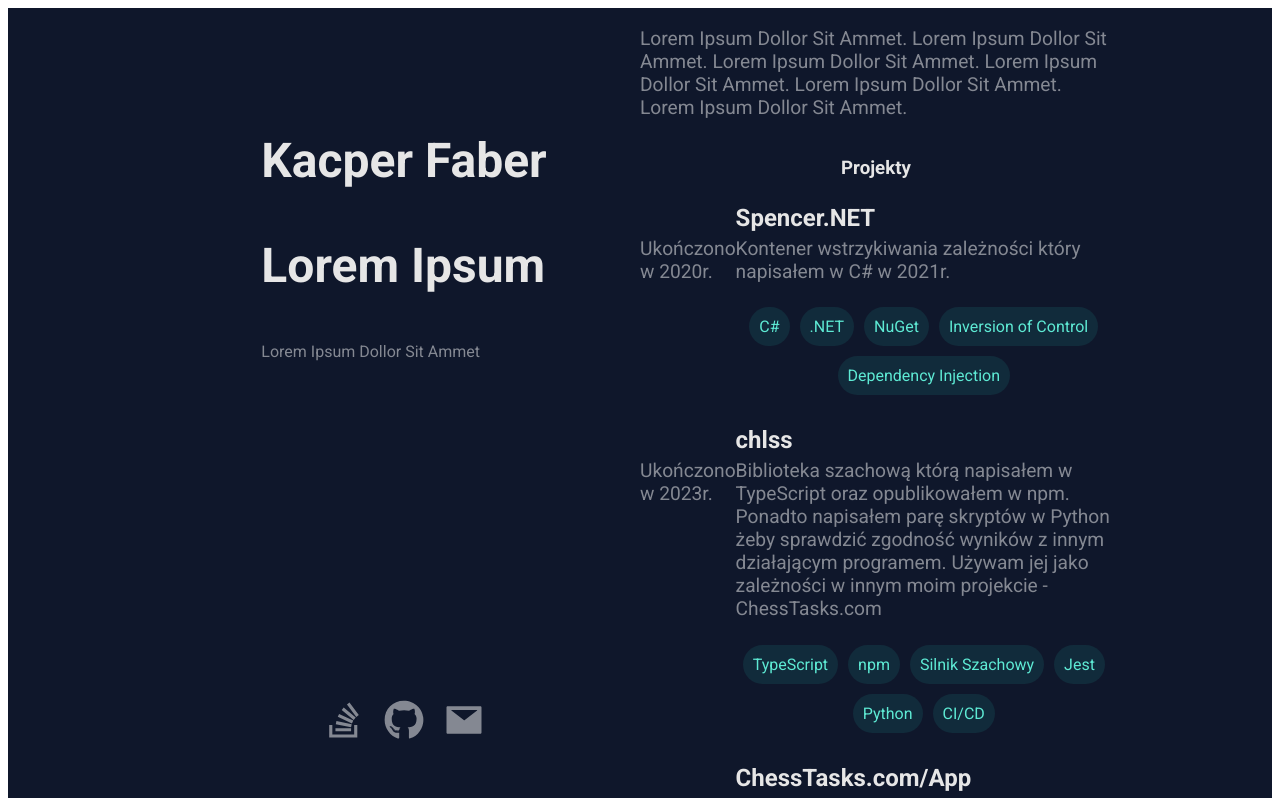
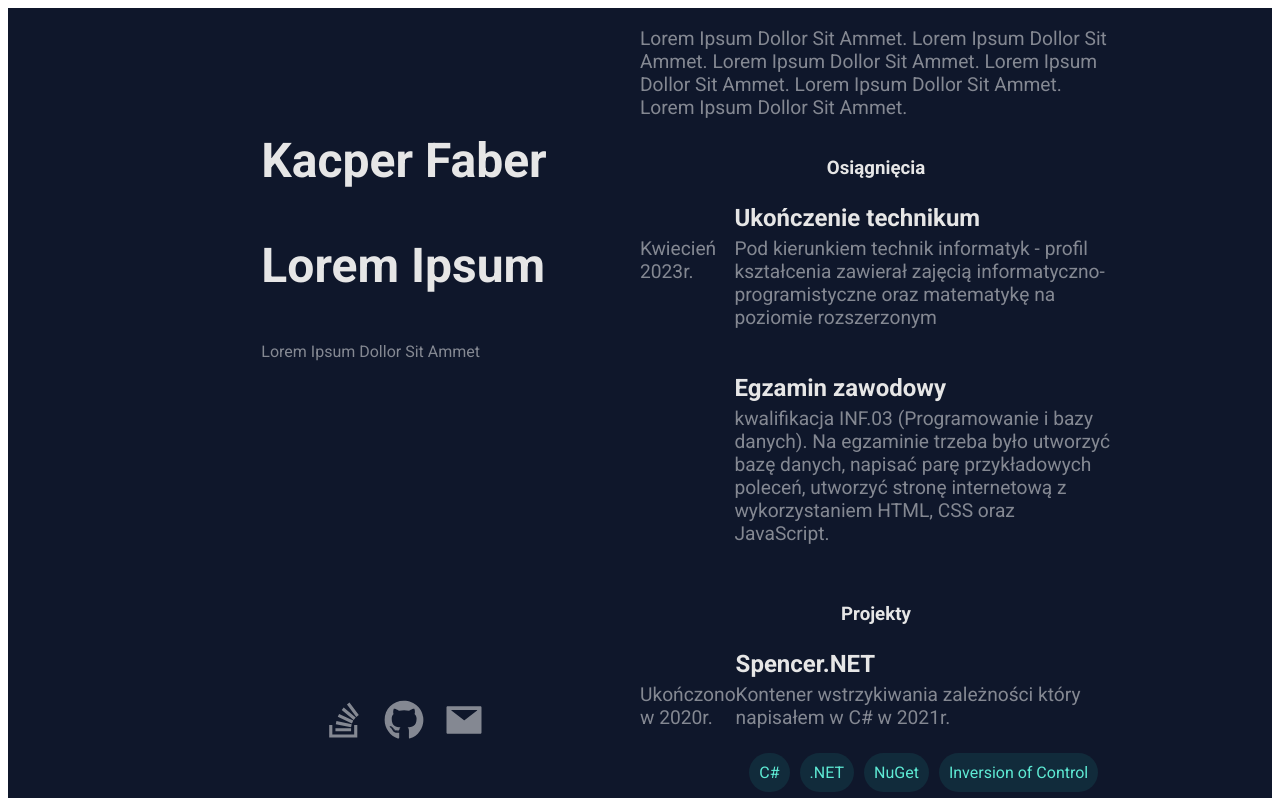
Before and after one commit to kacperfaber/kacperfaber-app, a React app: page / in a window 1280 px wide. Shown: the top 798 px of the page. Built offline with nearby package versions, Linux system fonts and the light colour scheme; the HTML template or start-up script is replaced by a standard one.

Commit message:
Created achievement section

```diff
--- a/src/lang.pl.json
+++ b/src/lang.pl.json
@@ -1,6 +1,8 @@
 {
   "all": {
-    "projects": "Projekty"
+    "projects": "Projekty",
+    "achievements": "Osiągnięcia",
+    "skills": "Umiejętności"
   },
   "index": {
     "header": {
@@ -159,5 +161,18 @@
       "action": "2023r. - W trakcie",
       "tags": ["React", "TypeScript", "MUI", "data-grid", "acp", "Single Page Application" ,"Panel administratora"]
     }
+  ],
+
+  "__achievements": [
+    {
+      "title": "Ukończenie technikum",
+      "description": "Pod kierunkiem technik informatyk - profil kształcenia zawierał zajęcią informatyczno-programistyczne oraz matematykę na poziomie rozszerzonym",
+      "action": "Kwiecień 2023r."
+    },
+    {
+      "title": "Egzamin zawodowy",
+      "description": "kwalifikacja INF.03 (Programowanie i bazy danych). Na egzaminie trzeba było utworzyć bazę danych, napisać parę przykładowych poleceń, utworzyć stronę internetową z wykorzystaniem HTML, CSS oraz JavaScript.",
+      "secondary": "98% - Styczeń 2023r."
+    }
   ]
 }
--- /dev/null
+++ b/src/ui/commons/achievementDef.ts
@@ -0,0 +1,5 @@
+export type AchievementDef = {
+    title: string;
+    description: string;
+    action: string;
+}
--- a/src/ui/routes/index/content/indexContent.tsx
+++ b/src/ui/routes/index/content/indexContent.tsx
@@ -1,6 +1,7 @@
 import {useStyles} from "../../../styles/useStyles";
 import {Index_ContentBio} from "./indexContentBio";
 import {IndexContent_ProjectSection} from "./sections/projects/projectSection";
+import {IndexContent_AchievementSection} from "./sections/achievements/achievementSection";
 
 export const Index_Content = () => {
     const classes = useStyles();
@@ -8,6 +9,8 @@
         <div className={classes.indexContent}>
             <Index_ContentBio/>
 
+            <IndexContent_AchievementSection/>
+
             <IndexContent_ProjectSection/>
         </div>
     )
--- /dev/null
+++ b/src/ui/routes/index/content/sections/achievements/achievementSection.tsx
@@ -0,0 +1,31 @@
+import {Index_ContentSection} from "../indexContentSection";
+import {ListContainer} from "../../../../../components/baseList/baseList";
+import {useTranslation} from "react-i18next";
+import {AchievementDef} from "../../../../../commons/achievementDef";
+import {ListItem} from "../../../../../components/baseList/listItem";
+import {TextSecAction} from "../../../../../components/text/textSecAction";
+
+export const AchievementItem = ({item}: { item: AchievementDef }) => {
+    return (
+        <ListItem action={<TextSecAction text={item.action}/>} primary={item.title} secondary={item.description}
+                  tags={[]}/>
+    )
+}
+
+export const IndexContent_AchievementSection = () => {
+    const {t} = useTranslation();
+
+    const getAchievements = () => {
+        return t("__achievements", {returnObjects: true}) as AchievementDef[]
+    }
+
+    return (
+        <Index_ContentSection title={t("all.achievements")}>
+            <ListContainer>
+                {
+                    getAchievements().map(item => <AchievementItem key={item.title.length} item={item}/>)
+                }
+            </ListContainer>
+        </Index_ContentSection>
+    );
+}
```
